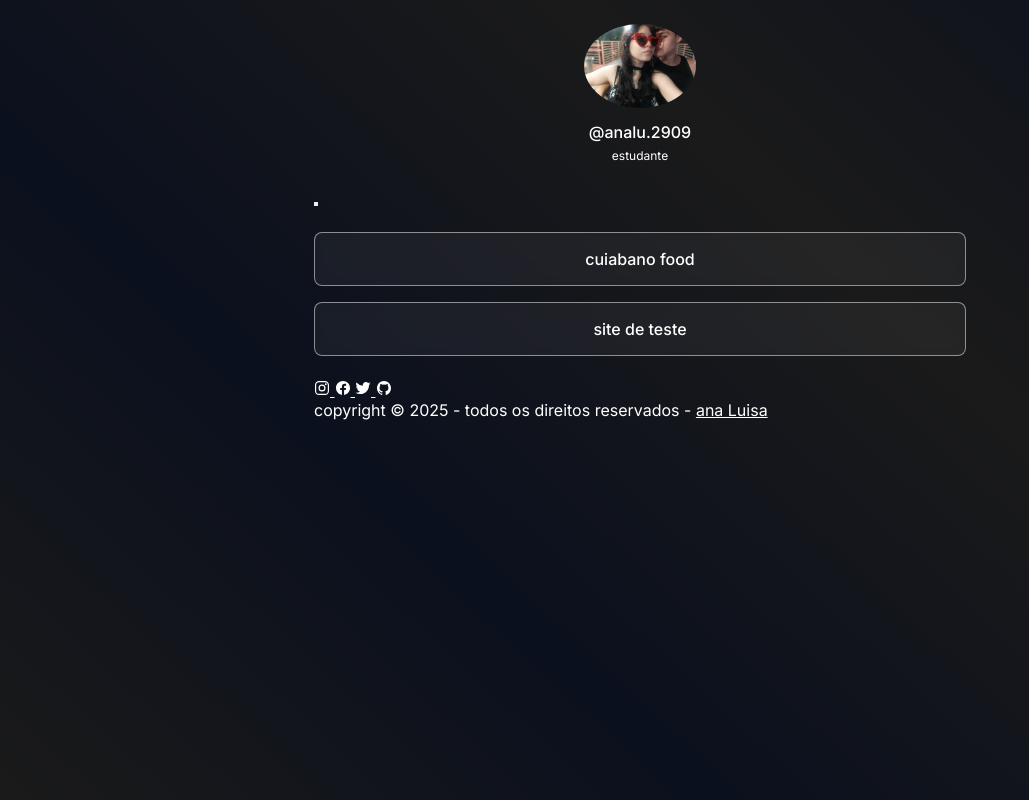
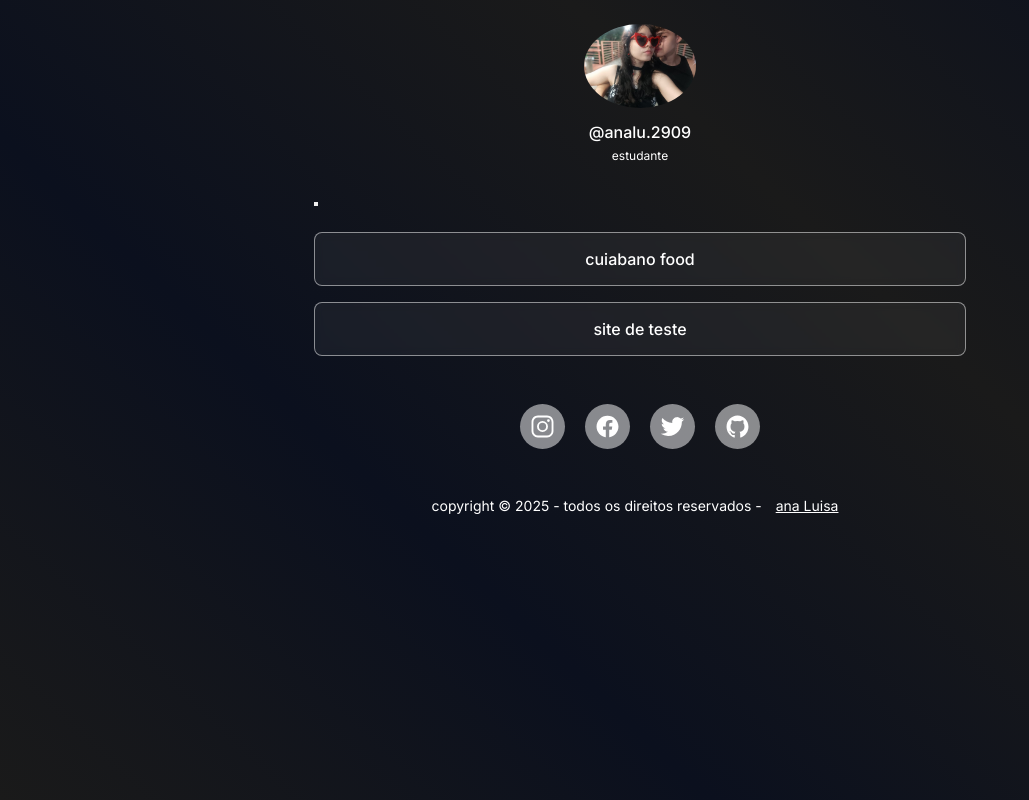
Before and after one commit to ana-luisa-29/perfil-contato, a plain HTML site: page index.html in a window 1280 px wide. Shown: the whole page, without its empty margins (0-1029 px from the left). Drawn offline with nearby package versions, Linux system fonts and the light colour scheme.

Commit message:
add switch das redes sociais

```diff
--- a/style.css
+++ b/style.css
@@ -90,3 +90,49 @@ ul li a:hover {
     border: 1.5px solid var(--text-color);
     color: var(--stroke-color);
 }
+
+ul li a ion-icon {
+    width: 30px;
+    height: 30px;
+    margin-right: 15px;
+}
+
+ul li a:hover ion-icon {
+    color: var(--stroke-color);
+}
+#social-links {
+    display: flex;
+    justify-content: center;
+    padding: 24px 0;
+    font-size: 25px;
+    gap: 20px;
+}
+
+#social-links a {
+    display: flex;
+    align-items: center;
+    justify-content: center;
+    padding: 10px;
+    background-color: var(--stroke-color);
+
+    transition: background 0.2s;
+    border-radius: 50%;
+}
+
+#social-links a:hover {
+    background: var(--highlight-color);
+}
+
+#footer {
+    padding: 24px 0;
+    text-align: center;
+    font-size: 14px;
+}
+
+#footer a {
+    padding: 10px;
+}
+#footer a:hover {
+    color: var(--highlight-color);
+    text-align: center;
+}
```
